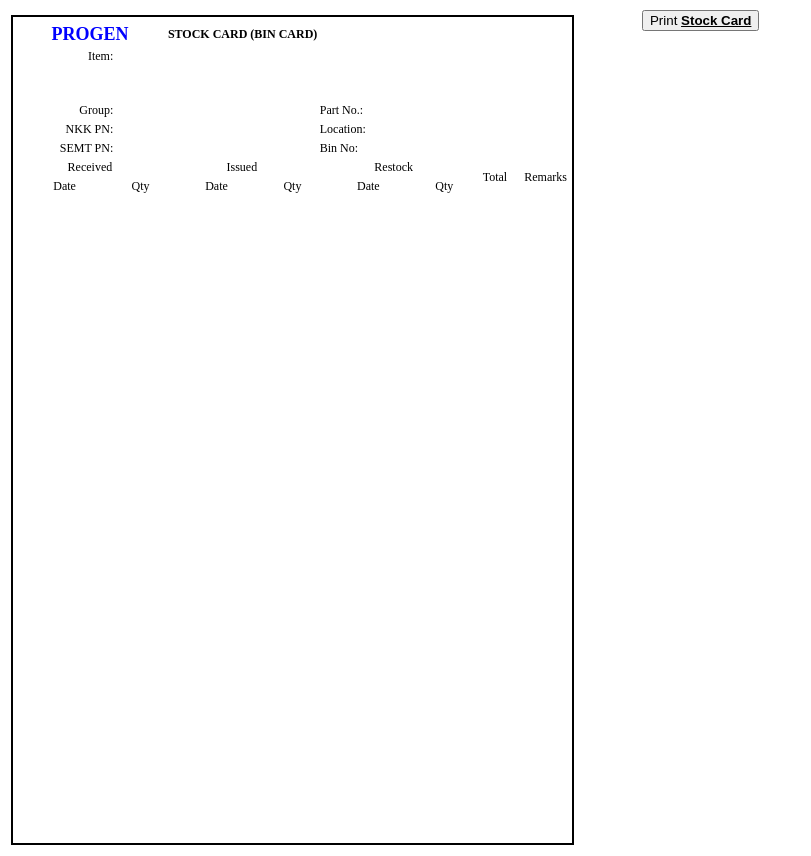
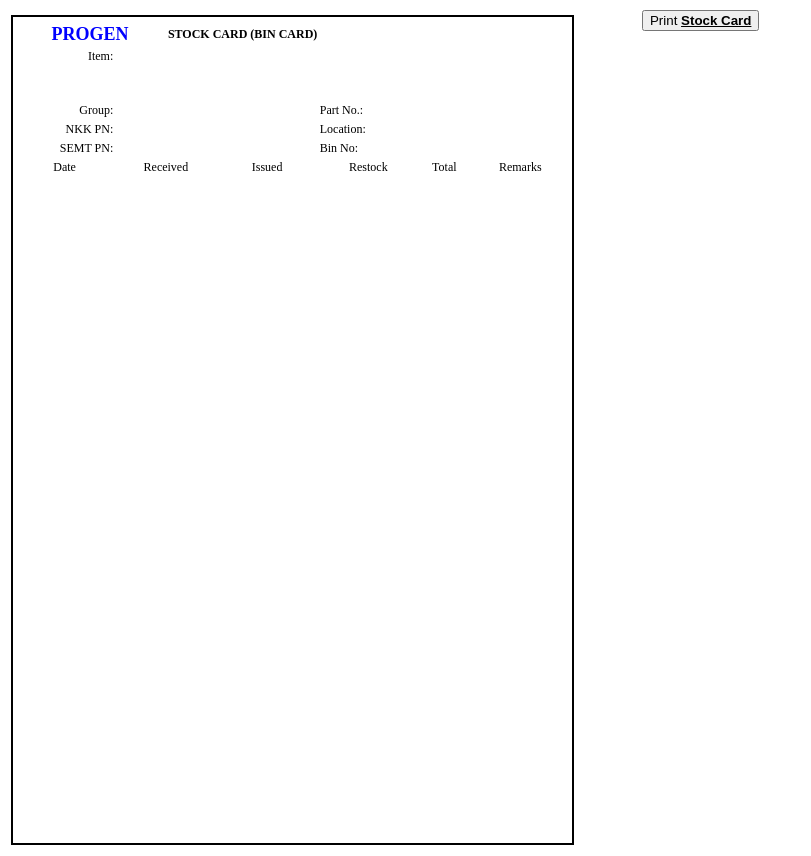
Before and after one commit to JonahBenares/progen, a CodeIgniter app: the page made by application/views/reports/sc_prev_blank.php in a window 1280 px wide. Shown: the whole page, without its empty margins (0-811 px from the left). Run offline with CodeIgniter, Linux system fonts and the light colour scheme; some libraries are stand-ins or nearby versions.

Commit message:
stock card revision

```diff
--- a/application/views/reports/sc_prev_blank.php
+++ b/application/views/reports/sc_prev_blank.php
@@ -113,359 +113,292 @@
                             <td colspan="4" class="text-red"></td>
                         </tr>
                         <tr>
-                            <td align="center" colspan="3">Received</td>
-                            <td align="center" colspan="3">Issued</td>
-                            <td align="center" colspan="3">Restock</td>
-                            <td align="center" rowspan="2">Total</td>
-                            <td align="center" colspan="1" rowspan="2">Remarks</td>
-                        </tr>
-                        <tr>
                             <td align="center" colspan="2">Date</td>
-                            <td align="center">Qty</td>
-                            <td align="center" colspan="2">Date</td>
-                            <td align="center">Qty</td>
-                            <td align="center" colspan="2">Date</td>
-                            <td align="center">Qty</td>
+                            <td align="center" colspan="2">Received</td>
+                            <td align="center" colspan="2">Issued</td>
+                            <td align="center" colspan="2">Restock</td>
+                            <td align="center" >Total</td>
+                            <td align="center" colspan="2">Remarks</td>
                         </tr>
                         <tr>
                             <td align="center" colspan="2"><br></td>
-                            <td align="center"><br></td>
+                            <td align="center" colspan="2"><br></td>
+                            <td align="center" colspan="2"><br></td>
                             <td align="center" colspan="2"><br></td>
                             <td align="center"><br></td>
                             <td align="center" colspan="2"><br></td>
-                            <td align="center"><br></td>
-                            <td align="center"><br></td>
-                            <td align="center"><br></td>
                         </tr>
                         <tr>
                             <td align="center" colspan="2"><br></td>
-                            <td align="center"><br></td>
+                            <td align="center" colspan="2"><br></td>
+                            <td align="center" colspan="2"><br></td>
                             <td align="center" colspan="2"><br></td>
                             <td align="center"><br></td>
                             <td align="center" colspan="2"><br></td>
-                            <td align="center"><br></td>
-                            <td align="center"><br></td>
-                            <td align="center"><br></td>
                         </tr>
                         <tr>
                             <td align="center" colspan="2"><br></td>
-                            <td align="center"><br></td>
+                            <td align="center" colspan="2"><br></td>
+                            <td align="center" colspan="2"><br></td>
                             <td align="center" colspan="2"><br></td>
                             <td align="center"><br></td>
                             <td align="center" colspan="2"><br></td>
-                            <td align="center"><br></td>
-                            <td align="center"><br></td>
-                            <td align="center"><br></td>
                         </tr>
                         <tr>
                             <td align="center" colspan="2"><br></td>
-                            <td align="center"><br></td>
+                            <td align="center" colspan="2"><br></td>
+                            <td align="center" colspan="2"><br></td>
                             <td align="center" colspan="2"><br></td>
                             <td align="center"><br></td>
                             <td align="center" colspan="2"><br></td>
-                            <td align="center"><br></td>
-                            <td align="center"><br></td>
-                            <td align="center"><br></td>
                         </tr>
                         <tr>
                             <td align="center" colspan="2"><br></td>
-                            <td align="center"><br></td>
+                            <td align="center" colspan="2"><br></td>
+                            <td align="center" colspan="2"><br></td>
                             <td align="center" colspan="2"><br></td>
                             <td align="center"><br></td>
                             <td align="center" colspan="2"><br></td>
-                            <td align="center"><br></td>
-                            <td align="center"><br></td>
-                            <td align="center"><br></td>
                         </tr>
                         <tr>
                             <td align="center" colspan="2"><br></td>
-                            <td align="center"><br></td>
+                            <td align="center" colspan="2"><br></td>
+                            <td align="center" colspan="2"><br></td>
                             <td align="center" colspan="2"><br></td>
                             <td align="center"><br></td>
                             <td align="center" colspan="2"><br></td>
-                            <td align="center"><br></td>
-                            <td align="center"><br></td>
-                            <td align="center"><br></td>
                         </tr>
                         <tr>
                             <td align="center" colspan="2"><br></td>
-                            <td align="center"><br></td>
+                            <td align="center" colspan="2"><br></td>
+                            <td align="center" colspan="2"><br></td>
                             <td align="center" colspan="2"><br></td>
                             <td align="center"><br></td>
                             <td align="center" colspan="2"><br></td>
-                            <td align="center"><br></td>
-                            <td align="center"><br></td>
-                            <td align="center"><br></td>
                         </tr>
                         <tr>
                             <td align="center" colspan="2"><br></td>
-                            <td align="center"><br></td>
+                            <td align="center" colspan="2"><br></td>
+                            <td align="center" colspan="2"><br></td>
                             <td align="center" colspan="2"><br></td>
                             <td align="center"><br></td>
                             <td align="center" colspan="2"><br></td>
-                            <td align="center"><br></td>
-                            <td align="center"><br></td>
-                            <td align="center"><br></td>
                         </tr>
                         <tr>
                             <td align="center" colspan="2"><br></td>
-                            <td align="center"><br></td>
+                            <td align="center" colspan="2"><br></td>
+                            <td align="center" colspan="2"><br></td>
                             <td align="center" colspan="2"><br></td>
                             <td align="center"><br></td>
                             <td align="center" colspan="2"><br></td>
-                            <td align="center"><br></td>
-                            <td align="center"><br></td>
-                            <td align="center"><br></td>
                         </tr>
                         <tr>
                             <td align="center" colspan="2"><br></td>
-                            <td align="center"><br></td>
+                            <td align="center" colspan="2"><br></td>
+                            <td align="center" colspan="2"><br></td>
                             <td align="center" colspan="2"><br></td>
                             <td align="center"><br></td>
                             <td align="center" colspan="2"><br></td>
-                            <td align="center"><br></td>
-                            <td align="center"><br></td>
-                            <td align="center"><br></td>
                         </tr>
                         <tr>
                             <td align="center" colspan="2"><br></td>
-                            <td align="center"><br></td>
+                            <td align="center" colspan="2"><br></td>
+                            <td align="center" colspan="2"><br></td>
                             <td align="center" colspan="2"><br></td>
                             <td align="center"><br></td>
                             <td align="center" colspan="2"><br></td>
-                            <td align="center"><br></td>
-                            <td align="center"><br></td>
-                            <td align="center"><br></td>
                         </tr>
                         <tr>
                             <td align="center" colspan="2"><br></td>
-                            <td align="center"><br></td>
+                            <td align="center" colspan="2"><br></td>
+                            <td align="center" colspan="2"><br></td>
                             <td align="center" colspan="2"><br></td>
                             <td align="center"><br></td>
                             <td align="center" colspan="2"><br></td>
-                            <td align="center"><br></td>
-                            <td align="center"><br></td>
-                            <td align="center"><br></td>
                         </tr>
                         <tr>
                             <td align="center" colspan="2"><br></td>
-                            <td align="center"><br></td>
+                            <td align="center" colspan="2"><br></td>
+                            <td align="center" colspan="2"><br></td>
                             <td align="center" colspan="2"><br></td>
                             <td align="center"><br></td>
                             <td align="center" colspan="2"><br></td>
-                            <td align="center"><br></td>
-                            <td align="center"><br></td>
-                            <td align="center"><br></td>
                         </tr>
                         <tr>
                             <td align="center" colspan="2"><br></td>
-                            <td align="center"><br></td>
+                            <td align="center" colspan="2"><br></td>
+                            <td align="center" colspan="2"><br></td>
                             <td align="center" colspan="2"><br></td>
                             <td align="center"><br></td>
                             <td align="center" colspan="2"><br></td>
-                            <td align="center"><br></td>
-                            <td align="center"><br></td>
-                            <td align="center"><br></td>
                         </tr>
                         <tr>
                             <td align="center" colspan="2"><br></td>
-                            <td align="center"><br></td>
+                            <td align="center" colspan="2"><br></td>
+                            <td align="center" colspan="2"><br></td>
                             <td align="center" colspan="2"><br></td>
                             <td align="center"><br></td>
                             <td align="center" colspan="2"><br></td>
-                            <td align="center"><br></td>
-                            <td align="center"><br></td>
-                            <td align="center"><br></td>
                         </tr>
                         <tr>
                             <td align="center" colspan="2"><br></td>
-                            <td align="center"><br></td>
+                            <td align="center" colspan="2"><br></td>
+                            <td align="center" colspan="2"><br></td>
                             <td align="center" colspan="2"><br></td>
                             <td align="center"><br></td>
                             <td align="center" colspan="2"><br></td>
-                            <td align="center"><br></td>
-                            <td align="center"><br></td>
-                            <td align="center"><br></td>
                         </tr>
                         <tr>
                             <td align="center" colspan="2"><br></td>
-                            <td align="center"><br></td>
+                            <td align="center" colspan="2"><br></td>
+                            <td align="center" colspan="2"><br></td>
                             <td align="center" colspan="2"><br></td>
                             <td align="center"><br></td>
                             <td align="center" colspan="2"><br></td>
-                            <td align="center"><br></td>
-                            <td align="center"><br></td>
-                            <td align="center"><br></td>
                         </tr>
                         <tr>
                             <td align="center" colspan="2"><br></td>
-                            <td align="center"><br></td>
+                            <td align="center" colspan="2"><br></td>
+                            <td align="center" colspan="2"><br></td>
                             <td align="center" colspan="2"><br></td>
                             <td align="center"><br></td>
                             <td align="center" colspan="2"><br></td>
-                            <td align="center"><br></td>
-                            <td align="center"><br></td>
-                            <td align="center"><br></td>
                         </tr>
                         <tr>
                             <td align="center" colspan="2"><br></td>
-                            <td align="center"><br></td>
+                            <td align="center" colspan="2"><br></td>
+                            <td align="center" colspan="2"><br></td>
                             <td align="center" colspan="2"><br></td>
                             <td align="center"><br></td>
                             <td align="center" colspan="2"><br></td>
-                            <td align="center"><br></td>
-                            <td align="center"><br></td>
-                            <td align="center"><br></td>
                         </tr>
                         <tr>
                             <td align="center" colspan="2"><br></td>
-                            <td align="center"><br></td>
+                            <td align="center" colspan="2"><br></td>
+                            <td align="center" colspan="2"><br></td>
                             <td align="center" colspan="2"><br></td>
                             <td align="center"><br></td>
                             <td align="center" colspan="2"><br></td>
-                            <td align="center"><br></td>
-                            <td align="center"><br></td>
-                            <td align="center"><br></td>
                         </tr>
                         <tr>
                             <td align="center" colspan="2"><br></td>
-                            <td align="center"><br></td>
+                            <td align="center" colspan="2"><br></td>
+                            <td align="center" colspan="2"><br></td>
                             <td align="center" colspan="2"><br></td>
                             <td align="center"><br></td>
                             <td align="center" colspan="2"><br></td>
-                            <td align="center"><br></td>
-                            <td align="center"><br></td>
-                            <td align="center"><br></td>
                         </tr>
                         <tr>
                             <td align="center" colspan="2"><br></td>
-                            <td align="center"><br></td>
+                            <td align="center" colspan="2"><br></td>
+                            <td align="center" colspan="2"><br></td>
                             <td align="center" colspan="2"><br></td>
                             <td align="center"><br></td>
                             <td align="center" colspan="2"><br></td>
-                            <td align="center"><br></td>
-                            <td align="center"><br></td>
-                            <td align="center"><br></td>
                         </tr>
                         <tr>
                             <td align="center" colspan="2"><br></td>
-                            <td align="center"><br></td>
+                            <td align="center" colspan="2"><br></td>
+                            <td align="center" colspan="2"><br></td>
                             <td align="center" colspan="2"><br></td>
                             <td align="center"><br></td>
                             <td align="center" colspan="2"><br></td>
-                            <td align="center"><br></td>
-                            <td align="center"><br></td>
-                            <td align="center"><br></td>
                         </tr>
                         <tr>
                             <td align="center" colspan="2"><br></td>
-                            <td align="center"><br></td>
+                            <td align="center" colspan="2"><br></td>
+                            <td align="center" colspan="2"><br></td>
                             <td align="center" colspan="2"><br></td>
                             <td align="center"><br></td>
                             <td align="center" colspan="2"><br></td>
-                            <td align="center"><br></td>
-                            <td align="center"><br></td>
-                            <td align="center"><br></td>
                         </tr>
                         <tr>
                             <td align="center" colspan="2"><br></td>
-                            <td align="center"><br></td>
+                            <td align="center" colspan="2"><br></td>
+                            <td align="center" colspan="2"><br></td>
                             <td align="center" colspan="2"><br></td>
                             <td align="center"><br></td>
                             <td align="center" colspan="2"><br></td>
-                            <td align="center"><br></td>
-                            <td align="center"><br></td>
-                            <td align="center"><br></td>
                         </tr>
                         <tr>
                             <td align="center" colspan="2"><br></td>
-                            <td align="center"><br></td>
+                            <td align="center" colspan="2"><br></td>
+                            <td align="center" colspan="2"><br></td>
                             <td align="center" colspan="2"><br></td>
                             <td align="center"><br></td>
                             <td align="center" colspan="2"><br></td>
-                            <td align="center"><br></td>
-                            <td align="center"><br></td>
-                            <td align="center"><br></td>
                         </tr>
                         <tr>
                             <td align="center" colspan="2"><br></td>
-                            <td align="center"><br></td>
+                            <td align="center" colspan="2"><br></td>
+                            <td align="center" colspan="2"><br></td>
                             <td align="center" colspan="2"><br></td>
                             <td align="center"><br></td>
                             <td align="center" colspan="2"><br></td>
-                            <td align="center"><br></td>
-                            <td align="center"><br></td>
-                            <td align="center"><br></td>
                         </tr>
                         <tr>
                             <td align="center" colspan="2"><br></td>
-                            <td align="center"><br></td>
+                            <td align="center" colspan="2"><br></td>
+                            <td align="center" colspan="2"><br></td>
                             <td align="center" colspan="2"><br></td>
                             <td align="center"><br></td>
                             <td align="center" colspan="2"><br></td>
-                            <td align="center"><br></td>
-                            <td align="center"><br></td>
-                            <td align="center"><br></td>
                         </tr>
                         <tr>
                             <td align="center" colspan="2"><br></td>
-                            <td align="center"><br></td>
+                            <td align="center" colspan="2"><br></td>
+                            <td align="center" colspan="2"><br></td>
                             <td align="center" colspan="2"><br></td>
                             <td align="center"><br></td>
                             <td align="center" colspan="2"><br></td>
-                            <td align="center"><br></td>
-                            <td align="center"><br></td>
-                            <td align="center"><br></td>
                         </tr>
                         <tr>
                             <td align="center" colspan="2"><br></td>
-                            <td align="center"><br></td>
+                            <td align="center" colspan="2"><br></td>
+                            <td align="center" colspan="2"><br></td>
                             <td align="center" colspan="2"><br></td>
                             <td align="center"><br></td>
                             <td align="center" colspan="2"><br></td>
-                            <td align="center"><br></td>
-                            <td align="center"><br></td>
-                            <td align="center"><br></td>
                         </tr>
                         <tr>
                             <td align="center" colspan="2"><br></td>
-                            <td align="center"><br></td>
+                            <td align="center" colspan="2"><br></td>
+                            <td align="center" colspan="2"><br></td>
                             <td align="center" colspan="2"><br></td>
                             <td align="center"><br></td>
                             <td align="center" colspan="2"><br></td>
-                            <td align="center"><br></td>
-                            <td align="center"><br></td>
-                            <td align="center"><br></td>
                         </tr>
                         <tr>
                             <td align="center" colspan="2"><br></td>
-                            <td align="center"><br></td>
+                            <td align="center" colspan="2"><br></td>
+                            <td align="center" colspan="2"><br></td>
                             <td align="center" colspan="2"><br></td>
                             <td align="center"><br></td>
                             <td align="center" colspan="2"><br></td>
-                            <td align="center"><br></td>
-                            <td align="center"><br></td>
-                            <td align="center"><br></td>
                         </tr>
                         <tr>
                             <td align="center" colspan="2"><br></td>
-                            <td align="center"><br></td>
+                            <td align="center" colspan="2"><br></td>
+                            <td align="center" colspan="2"><br></td>
                             <td align="center" colspan="2"><br></td>
                             <td align="center"><br></td>
                             <td align="center" colspan="2"><br></td>
-                            <td align="center"><br></td>
-                            <td align="center"><br></td>
-                            <td align="center"><br></td>
                         </tr>
                         <tr>
                             <td align="center" colspan="2"><br></td>
-                            <td align="center"><br></td>
+                            <td align="center" colspan="2"><br></td>
+                            <td align="center" colspan="2"><br></td>
                             <td align="center" colspan="2"><br></td>
                             <td align="center"><br></td>
                             <td align="center" colspan="2"><br></td>
+                        </tr>
+                        <tr>
+                            <td align="center" colspan="2"><br></td>
+                            <td align="center" colspan="2"><br></td>
+                            <td align="center" colspan="2"><br></td>
+                            <td align="center" colspan="2"><br></td>
                             <td align="center"><br></td>
-                            <td align="center"><br></td>
-                            <td align="center"><br></td>
+                            <td align="center" colspan="2"><br></td>
                         </tr>
                     </table>
                 </td>
```
Also changed, not shown: application/views/reports/stock_card_preview.php (+10 -19 lines).
